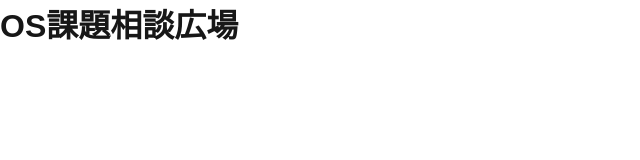
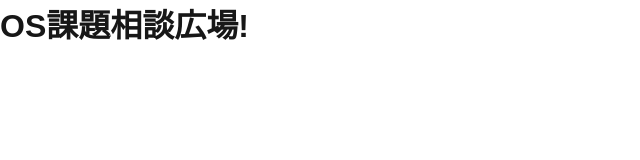
Before and after one commit to e225742/enpit-2024-web2, a Next.js app: page / in a window 1280 px wide. Shown: the top 160 px of the page, without its empty margins (0-640 px from the left). Built offline with nearby package versions, Linux system fonts and the light colour scheme.

Commit message:
題名編集

```diff
--- a/src/app/page.tsx
+++ b/src/app/page.tsx
@@ -3,6 +3,6 @@ import styles from "./page.module.css";
 
 export default function Home() {
   return (
-    <h1>OS課題相談広場</h1>
+    <h1>OS課題相談広場!</h1>
   );
 }
```
